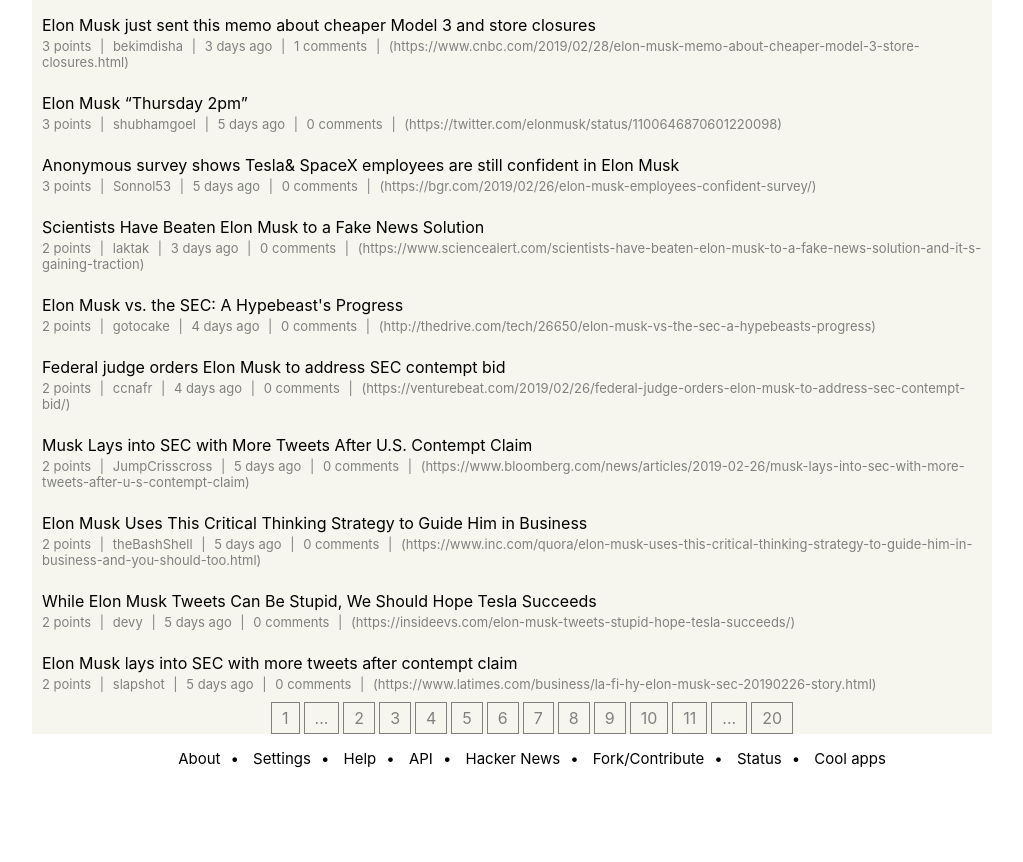
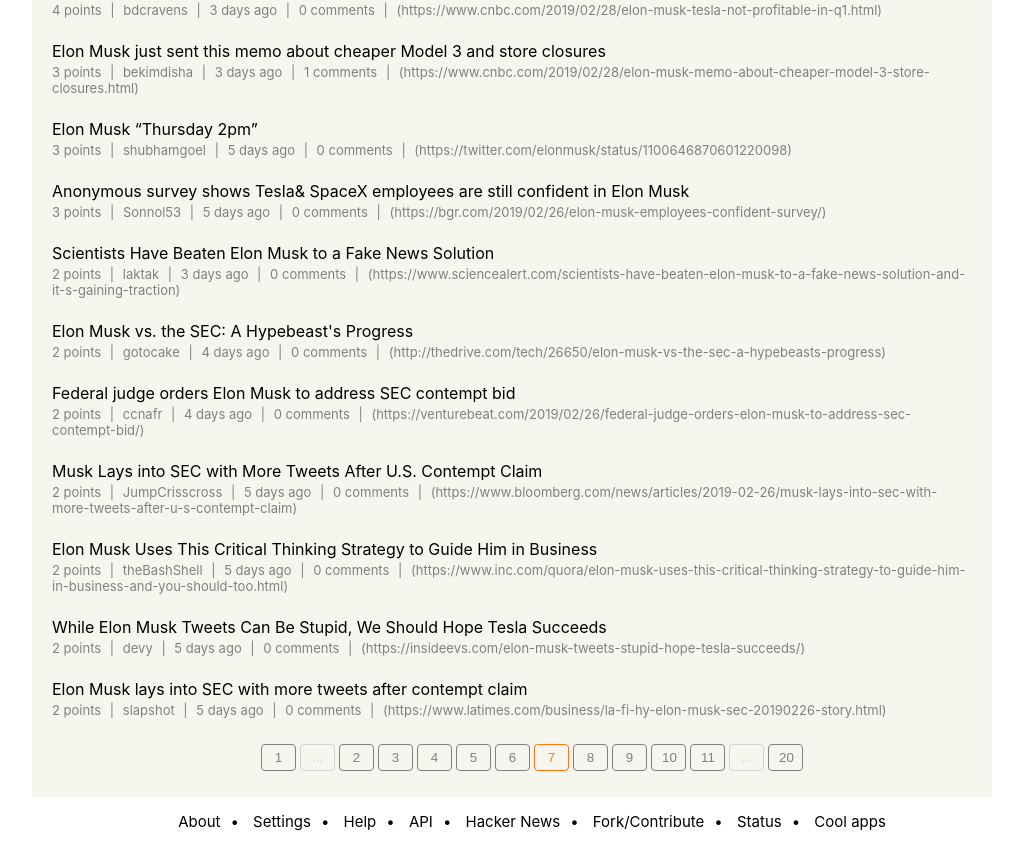
Before and after one commit to popaclctin/HN-search, a React (Create React App) app: page / in a window 1280 px wide. Shown: the part 808-1670 px from the top of the page, without its empty margins (128-1151 px from the left). Before the commit the page ends 1607 px from the top, so only its background shows below. Built offline with nearby package versions, Linux system fonts and the light colour scheme.

Commit message:
Fix Pages component

```diff
--- a/src/App.css
+++ b/src/App.css
@@ -51,6 +51,7 @@ header h1 {
 
 main {
   background-color: rgb(246, 246, 239);
+  padding: 10px;
 }
 
 .item {
@@ -118,26 +119,39 @@ nav li + li:before {
 /* Pages */
 
 .pages {
-  margin: 0 auto;
   list-style: none;
   display: flex;
   justify-content: center;
-  color: grey;
 }
 
-.pages li {
+.page {
   margin: 0 2px;
-  border: 1px solid grey;
 }
 
-.pages li div {
+.pages button {
   padding: 5px 10px;
+  width: 35px;
+  text-decoration: none;
+  border: 1px solid grey;
+  background-color: rgb(246, 246, 239);
+  color: grey;
+  border-radius: 4px;
 }
 
-.pages li:hover {
+.page button:hover {
   cursor: pointer;
 }
 
-.selected {
-  border: 1px solid red;
+.page .selected {
+  border-color: #ff7416;
+  color: #ff7416;
 }
+
+.page .disabled {
+  border-color: lightgray;
+  color: lightgray;
+}
+
+.page .disabled:hover {
+  cursor: not-allowed;
+}
--- a/src/App.js
+++ b/src/App.js
@@ -224,20 +224,29 @@ const Pages = ({ nbPages, selected }) => {
     pages.push(<Page nb={i + 1} key={i} selected={selected === i} />);
   }
   if (pages.length > 10) {
-    const wtf = selected + 4 < nbPages - 1;
-    if (wtf) {
-      pages.splice(selected + 5, nbPages - 6 - selected, <Page />);
+    if (selected + 4 < nbPages - 1) {
+      pages.splice(
+        selected + 5,
+        nbPages - 6 - selected,
+        <Page nb="..." disabled="true" />
+      );
     }
-    if (selected - 5 > 0) pages.splice(1, selected - 6, <Page />);
+    if (selected - 5 > 0)
+      pages.splice(1, selected - 6, <Page nb="..." disabled="true" />);
   }
   return <ul className="pages">{pages}</ul>;
 };
 
-const Page = ({ nb = "...", selected }) => {
-  const pageClass = classNames("page", { selected: selected });
+const Page = ({ nb, selected, disabled }) => {
+  const buttonClass = classNames(
+    { selected: selected },
+    { disabled: disabled }
+  );
   return (
-    <li className={pageClass}>
-      <div>{nb}</div>
+    <li className="page">
+      <button disabled={disabled} className={buttonClass}>
+        {nb}
+      </button>
     </li>
   );
 };
```
